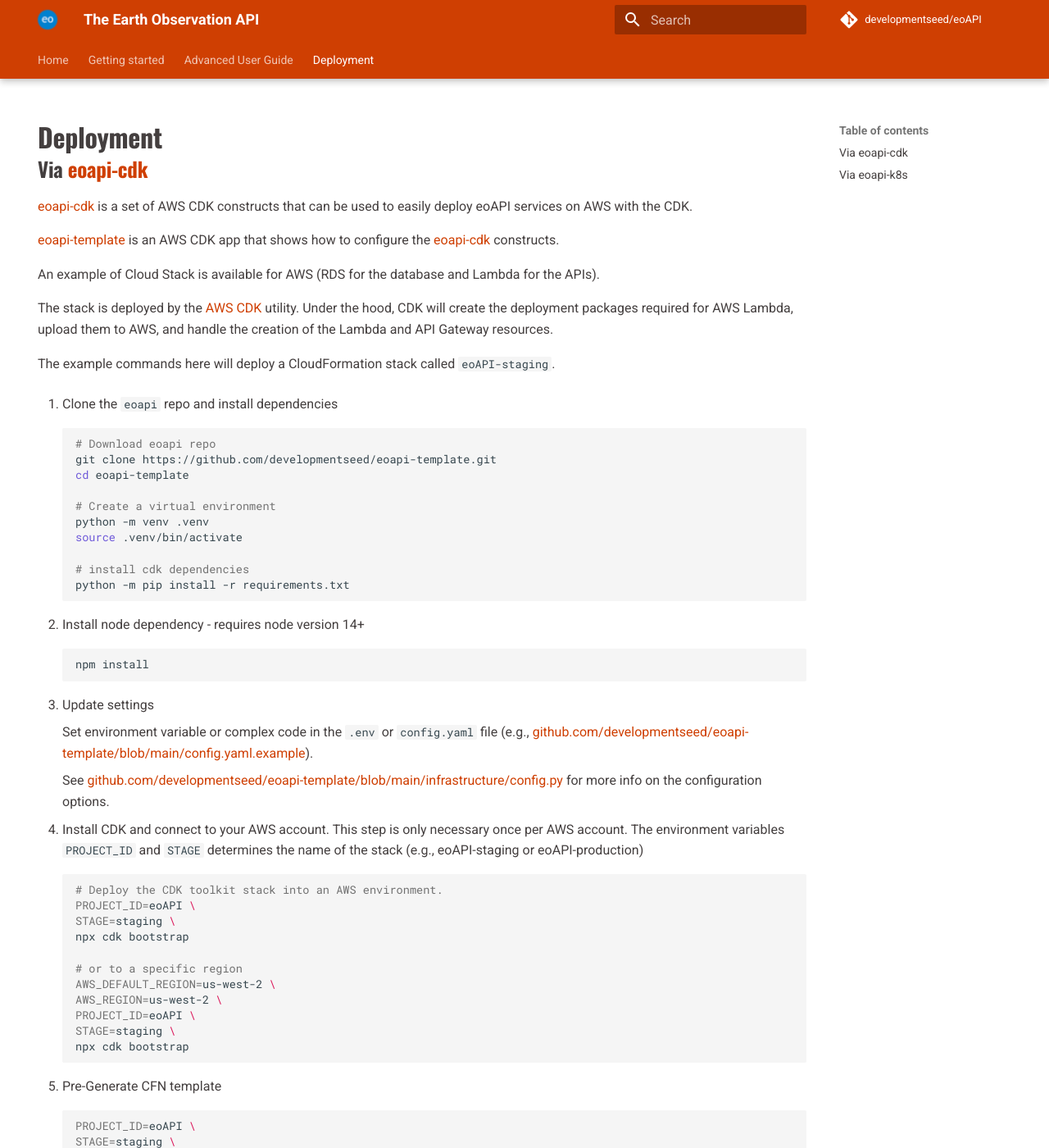
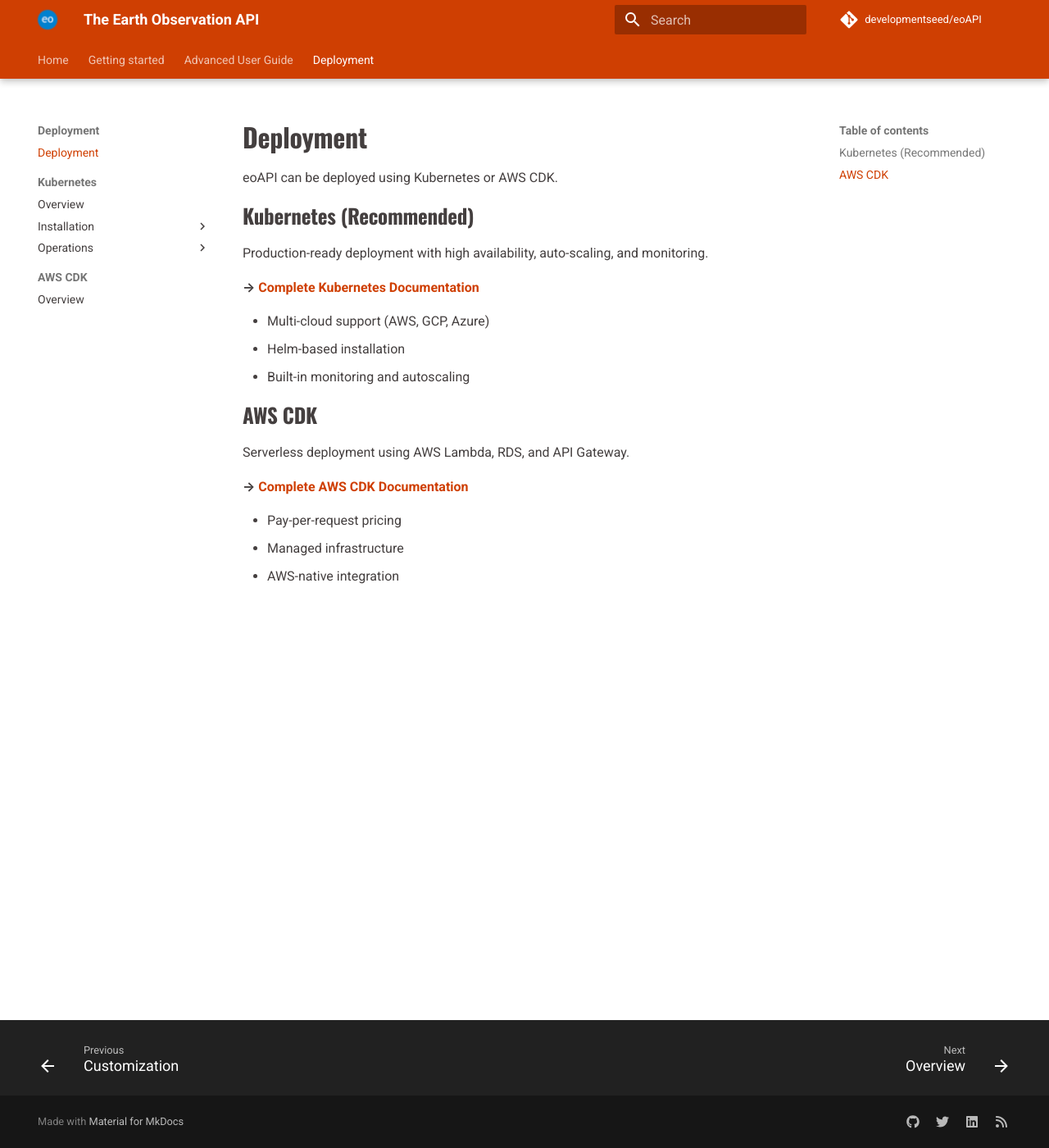
Before and after one commit to developmentseed/eoAPI, an MkDocs documentation site: the page built from docs/src/deployment.md, in a window 1280 px wide and 1400 px high. Shown: the whole window at 82% size. Built offline with MkDocs 1.6.1 and Material for MkDocs 9.7.7, drawn with Linux system fonts in a browser that asks for light colours; comment, search, counter and statistics services are not loaded; some of the changed text lies outside the part shown.

Commit message:
Merge pull request #214 from developmentseed/include-eoapi-k8s-docs
Include eoapi-k8s docs in mkdocs build for eoapi.dev

````diff
--- a/docs/mkdocs.yml
+++ b/docs/mkdocs.yml
@@ -29,7 +29,23 @@
     - Contributing: contributing.md
   - Advanced User Guide:
     - Customization: customization.md
-  - Deployment: deployment.md
+  - Deployment:
+    - deployment.md
+    - Kubernetes:
+      - Overview: deployment/kubernetes/index.md
+      - Installation:
+        - Quick Start: deployment/kubernetes/quick-start.md
+        - Helm Install: deployment/kubernetes/helm-install.md
+        - Configuration: deployment/kubernetes/configuration.md
+      - Operations:
+        - Manage Data: deployment/kubernetes/manage-data.md
+        - Autoscaling: deployment/kubernetes/autoscaling.md
+        - Unified Ingress: deployment/kubernetes/unified-ingress.md
+        - STAC Auth Proxy: deployment/kubernetes/stac-auth-proxy.md
+        - Release: deployment/kubernetes/release.md
+    - AWS CDK:
+      - Overview: deployment/aws/index.md
+
 
 plugins:
   - search
--- a/docs/src/deployment.md
+++ b/docs/src/deployment.md
@@ -1,157 +1,23 @@
----
-hide:
-  - navigation
----
+# Deployment
 
+eoAPI can be deployed using Kubernetes or AWS CDK.
 
-## Via [eoapi-cdk](https://github.com/developmentseed/eoapi-cdk)
+## Kubernetes (Recommended)
 
+Production-ready deployment with high availability, auto-scaling, and monitoring.
 
-[eoapi-cdk](https://github.com/developmentseed/eoapi-cdk) is a set of AWS CDK constructs that can be used to easily deploy eoAPI services on AWS with the CDK.
+**→ [Complete Kubernetes Documentation](./deployment/kubernetes/index.md)**
 
-[eoapi-template](https://github.com/developmentseed/eoapi-template) is an AWS CDK app that shows how to configure the [eoapi-cdk](https://github.com/developmentseed/eoapi-cdk) constructs.
+- Multi-cloud support (AWS, GCP, Azure)
+- Helm-based installation
+- Built-in monitoring and autoscaling
 
-An example of Cloud Stack is available for AWS (RDS for the database and Lambda for the APIs).
+## AWS CDK
 
-The stack is deployed by the [AWS CDK](https://aws.amazon.com/cdk/) utility. Under the hood, CDK will create the deployment packages required for AWS Lambda, upload them to AWS, and handle the creation of the Lambda and API Gateway resources.
+Serverless deployment using AWS Lambda, RDS, and API Gateway.
 
-The example commands here will deploy a CloudFormation stack called `eoAPI-staging`.
+**→ [Complete AWS CDK Documentation](./deployment/aws/index.md)**
 
-1. Clone the `eoapi` repo and install dependencies
-    ```bash
-    # Download eoapi repo
-    git clone https://github.com/developmentseed/eoapi-template.git
-    cd eoapi-template
-
-    # Create a virtual environment
-    python -m venv .venv
-    source .venv/bin/activate
-
-    # install cdk dependencies
-    python -m pip install -r requirements.txt
-    ```
-
-2. Install node dependency - requires node version 14+
-    ```bash
-    npm install
-    ```
-
-3. Update settings
-
-    Set environment variable or complex code in the `.env` or `config.yaml` file (e.g., https://github.com/developmentseed/eoapi-template/blob/main/config.yaml.example).
-
-    See https://github.com/developmentseed/eoapi-template/blob/main/infrastructure/config.py for more info on the configuration options.
-
-
-4. Install CDK and connect to your AWS account. This step is only necessary once per AWS account. The environment variables `PROJECT_ID` and `STAGE` determines the name of the stack
-(e.g., eoAPI-staging or eoAPI-production)
-    ```bash
-    # Deploy the CDK toolkit stack into an AWS environment.
-    PROJECT_ID=eoAPI \
-    STAGE=staging \
-    npx cdk bootstrap
-
-    # or to a specific region
-    AWS_DEFAULT_REGION=us-west-2 \
-    AWS_REGION=us-west-2 \
-    PROJECT_ID=eoAPI \
-    STAGE=staging \
-    npx cdk bootstrap
-    ```
-
-5. Pre-Generate CFN template
-
-    ```bash
-    PROJECT_ID=eoAPI \
-    STAGE=staging \
-    npx cdk synth --all  # Synthesizes and prints the CloudFormation template for this stack
-    ```
-
-6. Deploy
-
-    ```bash
-    # Note: a VPC stack is needed for the database
-    PROJECT_ID=eoAPI \
-    STAGE=staging \
-    npx cdk deploy vpceoAPI-staging eoAPI-staging
-
-    # Deploy in a specific region
-    AWS_DEFAULT_REGION=eu-central-1 \
-    AWS_REGION=eu-central-1 \
-    PROJECT_ID=eoAPI \
-    STAGE=staging \
-    npx cdk deploy vpceoAPI-staging eoAPI-stagingg --profile {my-aws-profile}
-    ```
-
-If you get an error saying that the max VPCs have been reached, you have hit the limit for the number of VPCs per unique AWS account and region combination. You can change the AWS region to a region with fewer VPCs and deploy again to fix this.
-
-## Via [eoapi-k8s](https://github.com/developmentseed/eoapi-k8s)
-
-[eoapi-k8s](https://github.com/developmentseed/eoapi-k8s) has the IaC and Helm charts for deploying eoAPI services on AWS and GCP.
-
-**Getting started**
-
-If you still need to set up a k8s cluster on AWS or GCP, then follow an IaC guide below that is relevant to you.
-
-> &#9432; The helm chart in this repo assumes your cluster has a few third-party add-ons and controllers installed. So
-> It's in your best interest to read through the IaC guides to understand what those defaults are
-
-* :octicons-link-external-16: [AWS EKS Cluster Setup](https://github.com/developmentseed/eoapi-k8s/blob/main/docs/aws-eks.md)
-
-* :octicons-link-external-16: [TBD: GCP GKE Cluster Setup](https://github.com/developmentseed/eoapi-k8s/blob/main/docs/gcp-gke.md)
-
-**Helm Installation**
-
-Once you have a k8s cluster set up, you can `helm install` eoAPI as follows
-
-1. `helm install` from this repo's `helm-chart/` folder:
-
-    ```python
-      ######################################################
-      # create os environment variables for required secrets
-      ######################################################
-      $ export GITSHA=$(git rev-parse HEAD | cut -c1-10)
-      $ export PGUSER=s00pers3cr3t
-      $ export POSTGRES_USER=s00pers3cr3t
-      $ export POSTGRES_PASSWORD=superuserfoobar
-      $ export PGPASSWORD=foobar
-
-      $ cd ./helm-chart
-
-      $ helm install \
-          --namespace eoapi \
-          --create-namespace \
-          --set gitSha=$GITSHA \
-          --set db.settings.secrets.PGUSER=$PGUSER \
-          --set db.settings.secrets.POSTGRES_USER=$POSTGRES_USER \
-          --set db.settings.secrets.PGPASSWORD=$PGPASSWORD \
-          --set db.settings.secrets.POSTGRES_PASSWORD=$POSTGRES_PASSWORD \
-          eoapi \
-          ./eoapi
-    ```
-
-2. or `helm install` from https://devseed.com/eoapi-k8s/:
-
-    ```python
-      # add the eoapi helm repo locally
-      $ helm repo add eoapi https://devseed.com/eoapi-k8s/
-
-      # List out the eoapi chart versions
-      $ helm search repo eoapi
-      NAME            CHART VERSION   APP VERSION     DESCRIPTION
-      eoapi/eoapi     0.1.1           0.1.0           Create a full Earth Observation API with Metada...
-      eoapi/eoapi     0.1.2           0.1.0           Create a full Earth Observation API with Metada...
-
-      # add the required secret overrides to an arbitrarily named `.yaml` file (`config.yaml` below)
-      $ cat config.yaml
-      db:
-        settings:
-          secrets:
-            PGUSER: "username"
-            POSTGRES_USER: "username"
-            PGPASSWORD: "password"
-            POSTGRES_PASSWORD: "password"
-
-      # then run `helm install` with those overrides
-      helm install eoapi eoapi/eoapi --version 0.1.1 -f config.yaml
-    ```
+- Pay-per-request pricing
+- Managed infrastructure
+- AWS-native integration
````
Also changed, not shown: docs/src/deployment/aws/index.md (added, +84 -0 lines), 3 other files.
